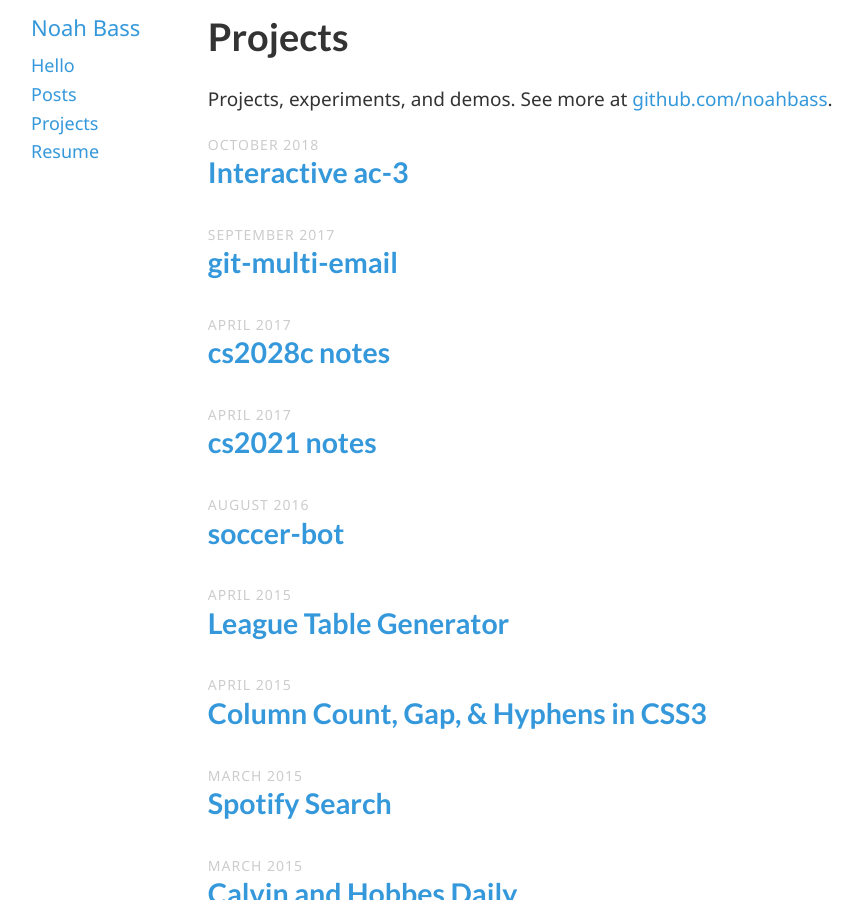
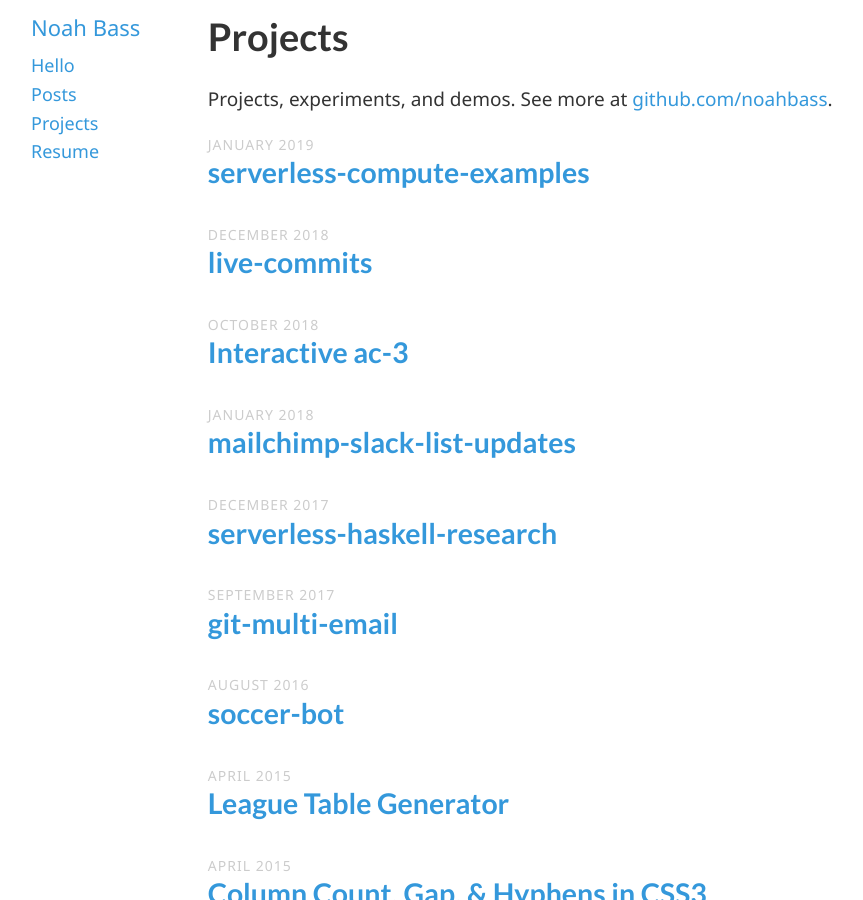
Before and after one commit to noahbass/noahbass.github.com, a Jekyll site: the page built from projects.html, in a window 1280 px wide and 900 px high. Shown: the whole window, without its empty margins (167-1030 px from the left). Built offline with Jekyll 4.4.1, drawn with Linux system fonts in a browser that asks for light colours.

Commit message:
Update projects page

```diff
--- a/_data/projects.yml
+++ b/_data/projects.yml
@@ -1,18 +1,26 @@
+- title: serverless-compute-examples
+  link: https://github.com/ACMatUC/serverless-compute-examples
+  date: 2019-01-17
+
+- title: live-commits
+  link: https://github.com/noahbass/live-commits
+  date: 2018-12-02
+
 - title: Interactive ac-3
   link: https://github.com/noahbass/ac-3
   date: 2018-10-23
 
+- title: mailchimp-slack-list-updates
+  link: https://github.com/noahbass/mailchimp-slack-list-updates
+  date: 2018-01-26
+
+- title: serverless-haskell-research
+  link: https://github.com/noahbass/git-multi-email
+  date: 2017-12-10
+
 - title: git-multi-email
-  link: https://github.com/noahbass/git-multi-email
+  link: https://github.com/noahbass/serverless-haskell-research
   date: 2017-09-15
-
-- title: cs2028c notes
-  link: https://github.com/noahbass/cs2028c
-  date: 2017-04-11
-
-- title: cs2021 notes
-  link: https://github.com/noahbass/cs2021
-  date: 2017-04-11
 
 - title: soccer-bot
   link: https://github.com/noahbass/soccer-bot
```
